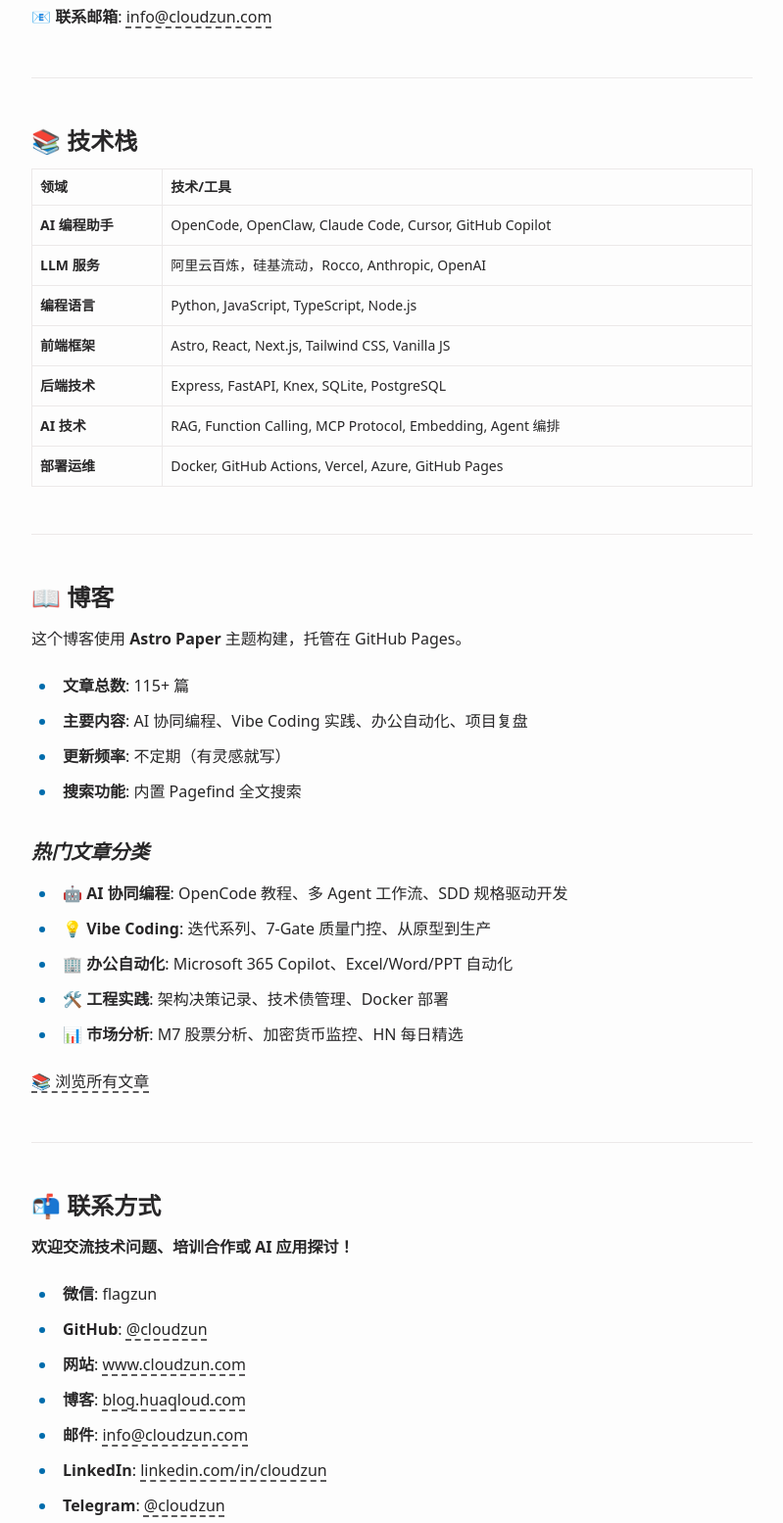
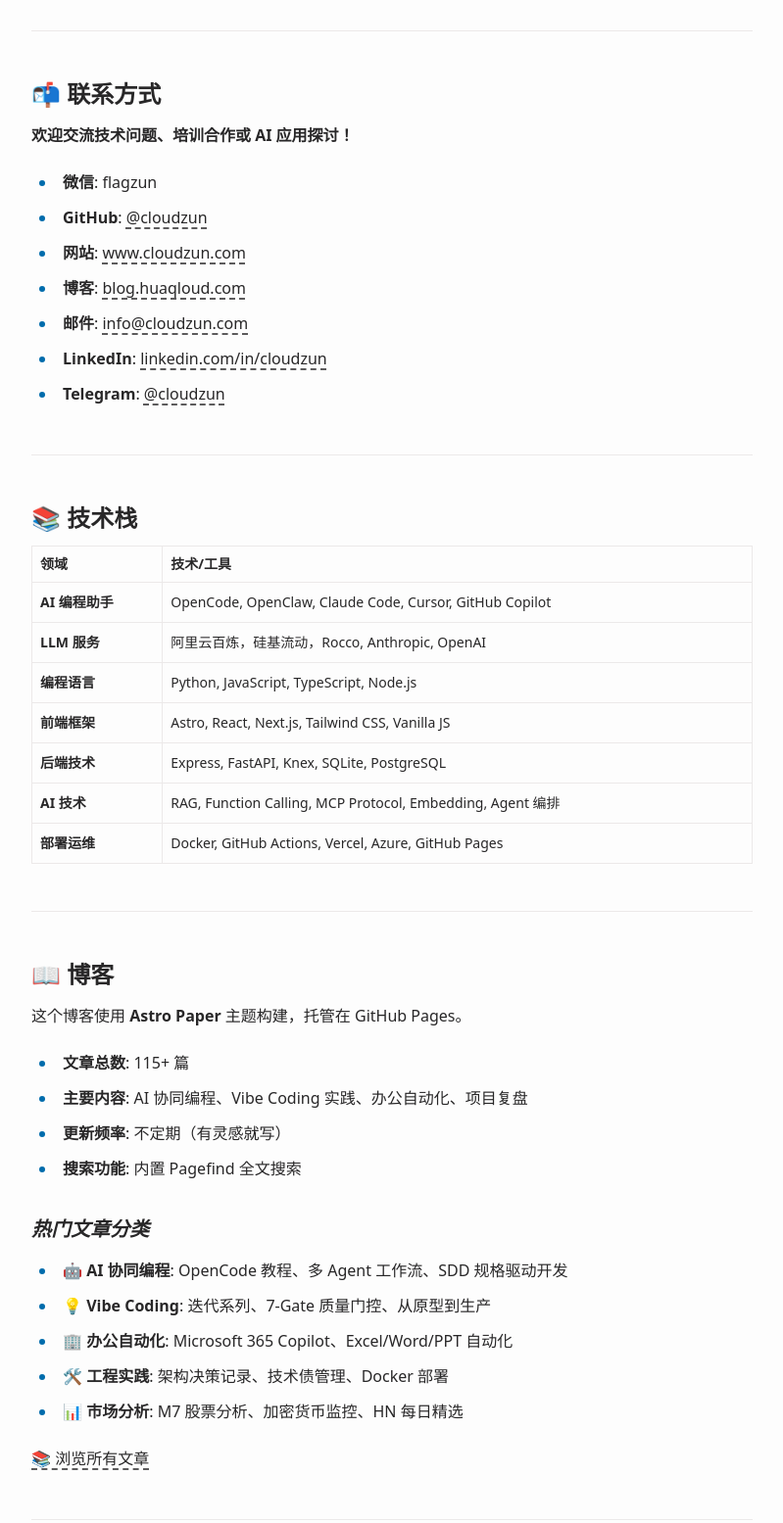
Before and after one commit to cloudzun/cloudzun.github.io, an Astro site: page /about in a window 1280 px wide. Shown: the part 2803-4358 px from the top of the page at 98% size, without its empty margins (240-1039 px from the left). Built offline with nearby package versions, Linux system fonts and the light colour scheme; Astro itself is replaced by a stand-in of ours; some packages are replaced by stand-ins of ours.

Commit message:
feat: 优化 About 页面结构
- 将联系方式移至技术培训与咨询服务下方
- 将联系方式移至技术栈之前
- 删除技术培训与咨询服务中的重复邮箱
- 删除底部重复的联系方式区块
- 整体结构更清晰：培训咨询 → 联系方式 → 技术栈

```diff
--- a/src/pages/about.md
+++ b/src/pages/about.md
@@ -93,7 +93,19 @@ description: "关于 CloudZun - AI 协同编程讲师、工程师、技术博主
 - 技术团队 AI 能力建设
 - 自动化机会识别与实施
 
-📧 **联系邮箱**: [info@cloudzun.com](mailto:info@cloudzun.com)
+---
+
+## 📬 联系方式
+
+**欢迎交流技术问题、培训合作或 AI 应用探讨！**
+
+- **微信**: flagzun
+- **GitHub**: [@cloudzun](https://github.com/cloudzun)
+- **网站**: [www.cloudzun.com](https://www.cloudzun.com/)
+- **博客**: [blog.huaqloud.com](https://blog.huaqloud.com/)
+- **邮件**: [info@cloudzun.com](mailto:info@cloudzun.com)
+- **LinkedIn**: [linkedin.com/in/cloudzun](https://www.linkedin.com/in/cloudzun)
+- **Telegram**: [@cloudzun](https://t.me/cloudzun)
 
 ---
 
@@ -132,20 +144,6 @@ description: "关于 CloudZun - AI 协同编程讲师、工程师、技术博主
 
 ---
 
-## 📬 联系方式
-
-**欢迎交流技术问题、培训合作或 AI 应用探讨！**
-
-- **微信**: flagzun
-- **GitHub**: [@cloudzun](https://github.com/cloudzun)
-- **网站**: [www.cloudzun.com](https://www.cloudzun.com/)
-- **博客**: [blog.huaqloud.com](https://blog.huaqloud.com/)
-- **邮件**: [info@cloudzun.com](mailto:info@cloudzun.com)
-- **LinkedIn**: [linkedin.com/in/cloudzun](https://www.linkedin.com/in/cloudzun)
-- **Telegram**: [@cloudzun](https://t.me/cloudzun)
-
----
-
 ## 🌟 网站技术
 
 这个网站本身也是一个教学案例——**从搭建、内容迁移到后续运维，全部由我指挥 OpenClaw 完成**：
```
